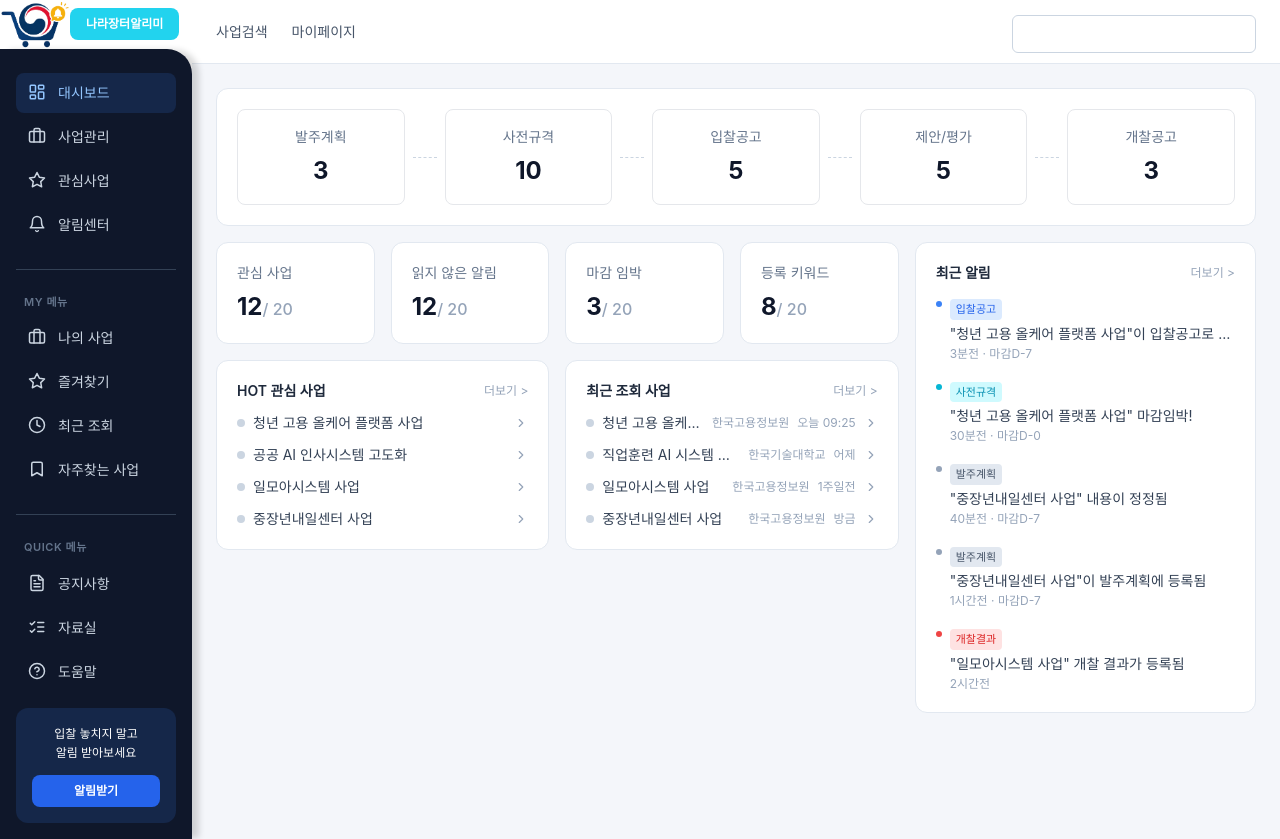
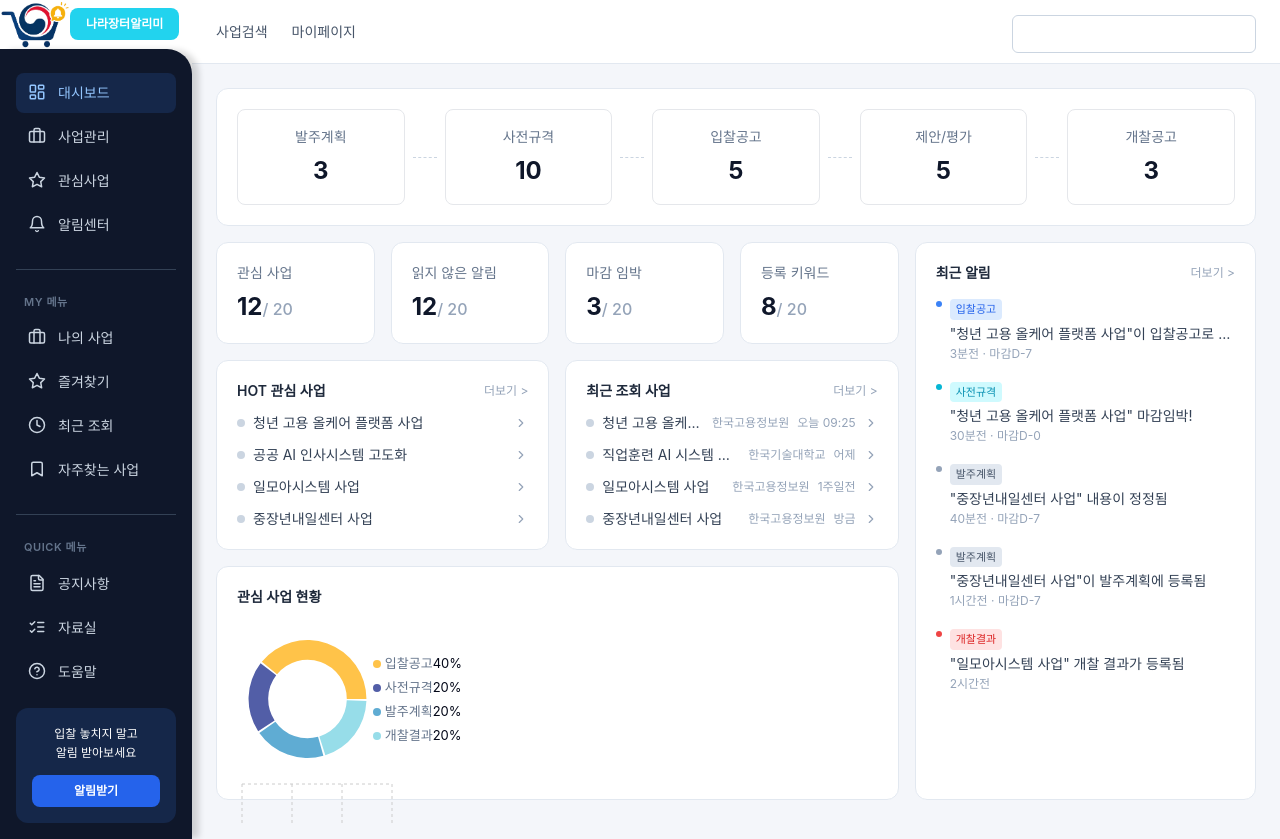
Before and after one commit to Elelero/nara-market-alert-app, a React (Vite) app: page / in a window 1280 px wide. Built offline with nearby package versions, Linux system fonts and the light colour scheme.

Commit message:
차트 추가

```diff
--- a/src/bak/components/InterestDonutChart.tsx
+++ b/src/bak/components/InterestDonutChart.tsx
@@ -1,5 +1,5 @@
 import { Cell, Pie, PieChart, ResponsiveContainer } from 'recharts'
-import type { DonutSlice } from '../types'
+import type { DonutSlice } from '../../types/types'
 
 interface InterestDonutChartProps {
   data: DonutSlice[]
--- a/src/pages/Home/BizListSection.tsx
+++ b/src/pages/Home/BizListSection.tsx
@@ -1,3 +1,7 @@
+/***********************************************************************
+ * @description: 사업목록을 보여주는 영역
+ **********************************************************************/
+
 import { ChevronRight } from "lucide-react";
 import { ProjectItem } from "../../types/types";
 
--- a/src/pages/Home/Home.tsx
+++ b/src/pages/Home/Home.tsx
@@ -1,8 +1,9 @@
 /***********************************************************************
  * @description: 메인 홈페이지
  **********************************************************************/
-import { pipelineStages, statCards } from "../../data/homeData";
+import { donutSlices, pipelineStages, statCards } from "../../data/homeData";
 import BizListSection from "./BizListSection";
+import InterestDonutChart from "./InterestDonutChart";
 import PipelineFlowSection from "./PipelineFlowSection";
 import RecentAlertSection from "./RecentAlertSection";
 import StatCardSection from "./StatCardSection";
@@ -23,6 +24,9 @@ const Home = () => {
             <BizListSection title="HOT 관심 사업" />
             <BizListSection title="최근 조회 사업" />
           </div>
+
+          {/* [4행] 관심사업 현황 */}
+          <InterestDonutChart data={donutSlices} />
         </div>
 
         {/* [우측] 최근알림 */}
--- /dev/null
+++ b/src/pages/Home/InterestDonutChart.tsx
@@ -0,0 +1,96 @@
+import {
+  CartesianGrid,
+  Cell,
+  Legend,
+  LineChart,
+  Pie,
+  PieChart,
+  ResponsiveContainer,
+  XAxis,
+  YAxis,
+} from "recharts";
+import { DonutSlice } from "../../types/types";
+
+/***********************************************************************
+ * @description: 통계 차트를 보여주는 영역
+ **********************************************************************/
+interface InterestDonutChartProps {
+  data: DonutSlice[];
+}
+
+const InterestDonutChart = ({ data }: InterestDonutChartProps) => {
+  const AUTO_PALETTE = [
+    "#FFC349",
+    "#525EA7",
+    "#5FACD3",
+    "#97DDE9",
+    "#7DDE92",
+    "#FF9A5A",
+    "#5A9CFF",
+    "#E85D75",
+  ];
+
+  return (
+    <div className="card">
+      <div className="mb-3 flex items-center gap-2">
+        <h3 className="sub_title">관심 사업 현황</h3>
+      </div>
+      <div className="flex items-center gap-4">
+        <div className="h-40 w-40 flex-shrink-0">
+          {/* 도넛 차트 & 그래프 차트 */}
+          <ResponsiveContainer width="150%" height="100%">
+            <PieChart>
+              <Pie
+                data={data}
+                dataKey="value"
+                nameKey="label"
+                cx="50%"
+                innerRadius="60%"
+                outerRadius="90%"
+                paddingAngle={2}
+              >
+                {data.map((slice, index) => (
+                  <Cell
+                    key={slice.id}
+                    fill={AUTO_PALETTE[index % AUTO_PALETTE.length]}
+                    stroke="none"
+                  />
+                ))}
+              </Pie>
+              <Legend
+                layout="vertical"
+                verticalAlign="middle"
+                align="right"
+                iconType="circle"
+                iconSize={8}
+                wrapperStyle={{ fontSize: 13, lineHeight: "24px" }}
+                formatter={(value, entry: any) => (
+                  <span className="text-slate-500">
+                    {value}
+                    <span className="text-slate-950">
+                      {entry.payload.value}%
+                    </span>
+                  </span>
+                )}
+              />
+            </PieChart>
+          </ResponsiveContainer>
+          <div className="h-40 w-40 flex-shrink-0">
+            <ResponsiveContainer>
+              <LineChart data={data}>
+                <CartesianGrid strokeDasharray="3 3" />
+                <XAxis dataKey="month" />
+                <YAxis
+                  hide
+                  domain={[0, (max: number) => Math.ceil(max * 1.2)]}
+                />
+              </LineChart>
+            </ResponsiveContainer>
+          </div>
+        </div>
+      </div>
+    </div>
+  );
+};
+
+export default InterestDonutChart;
```
